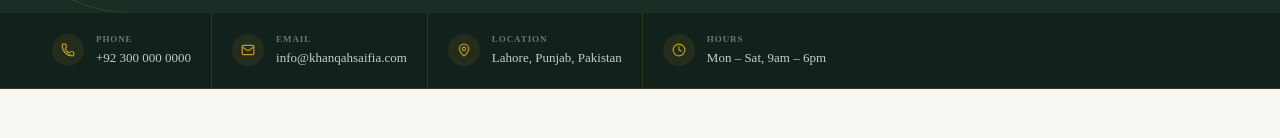
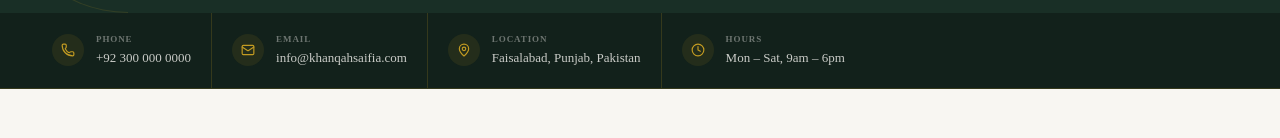
Before and after one commit to ubaid215/khanqah-website, a Next.js app: page /contact in a window 1280 px wide. Shown: the part 505-643 px from the top of the page. Built offline with nearby package versions, Linux system fonts and the light colour scheme; no server answers.

Commit message:
fix location

```diff
--- a/src/app/(main)/contact/page.tsx
+++ b/src/app/(main)/contact/page.tsx
@@ -48,7 +48,7 @@
   {
     icon: MapPin,
     label: 'Location',
-    value: 'Lahore, Punjab, Pakistan',
+    value: 'Faisalabad, Punjab, Pakistan',
     href: '#map',
   },
   {
```
